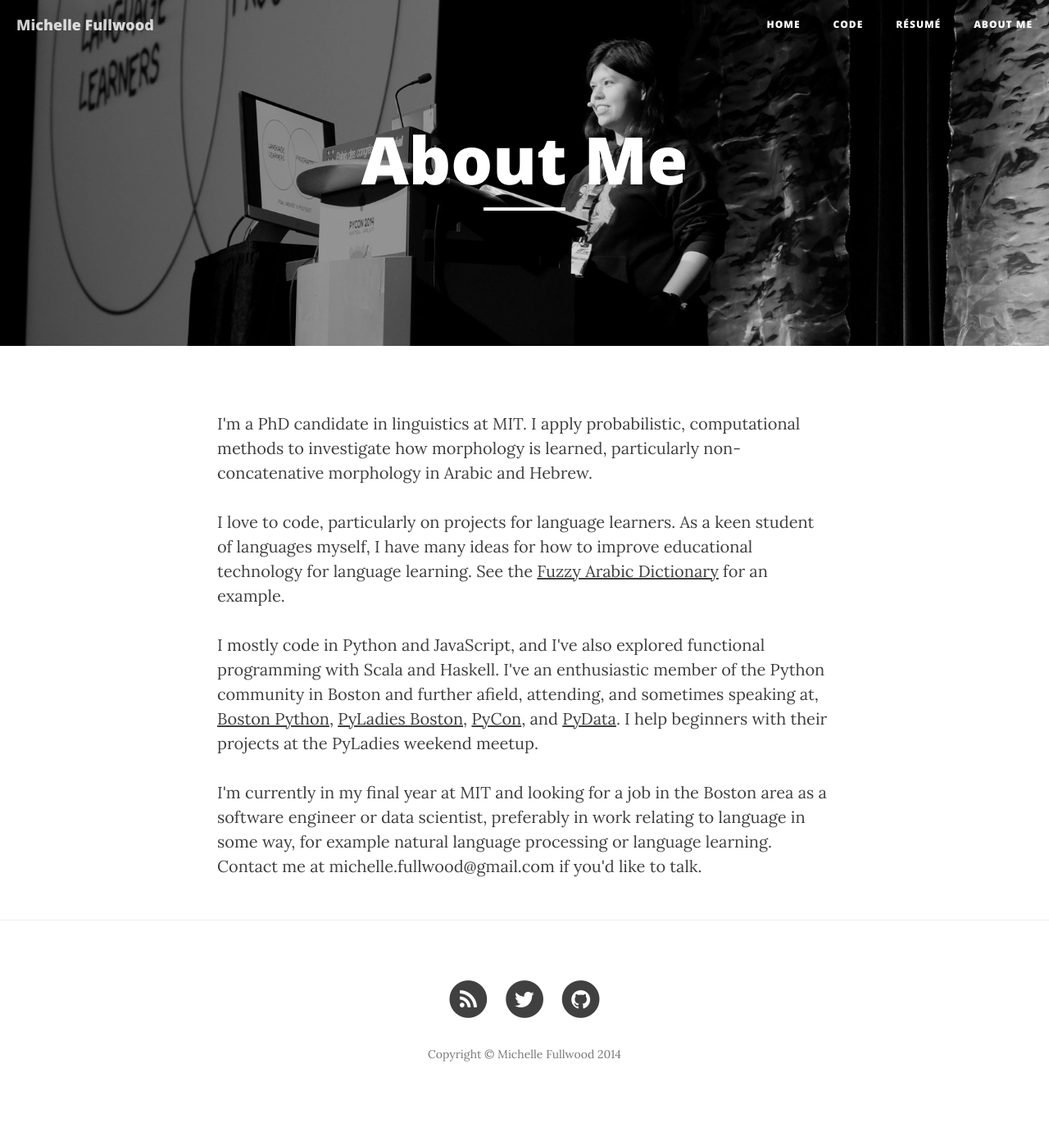
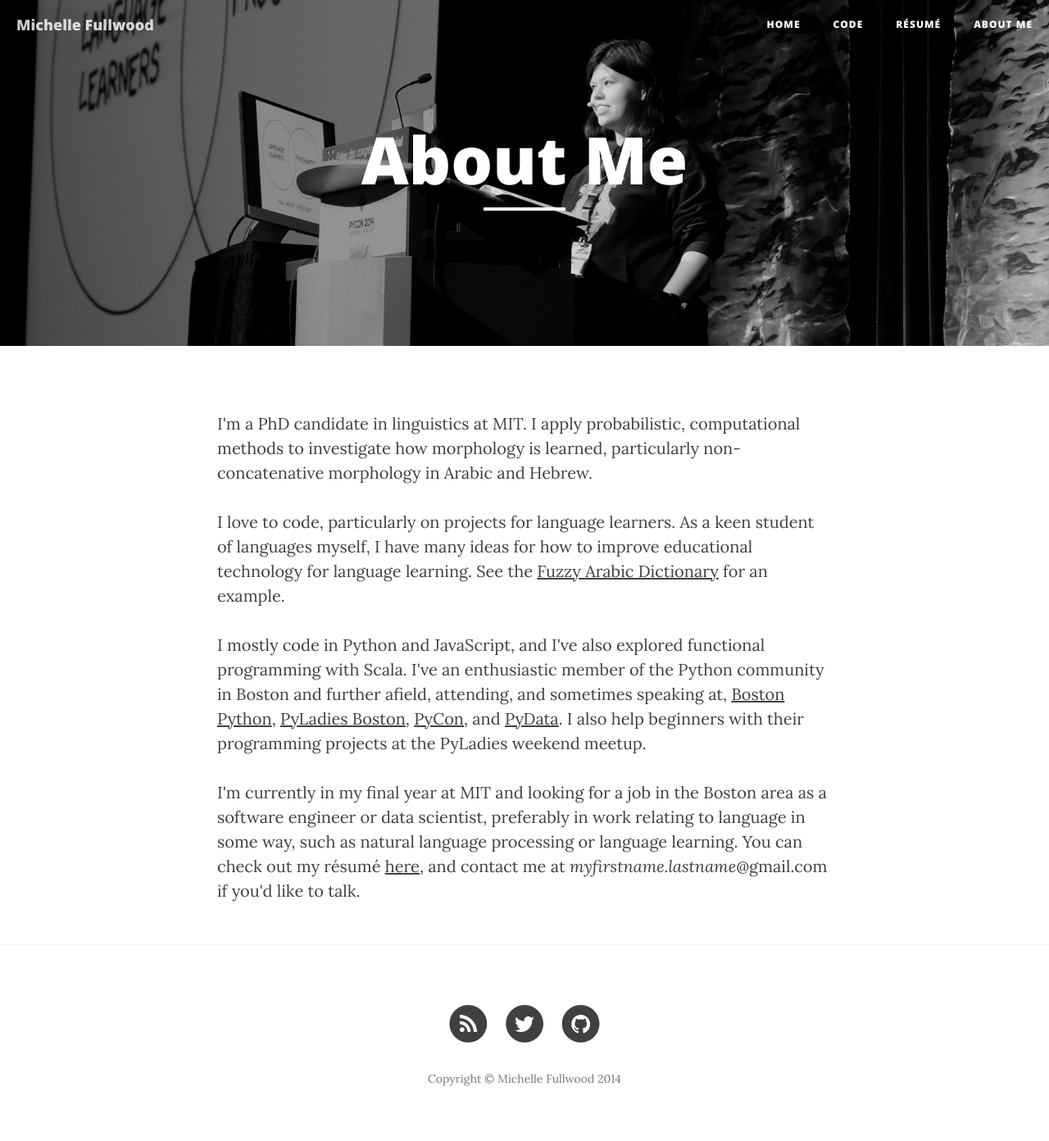
Before and after one commit to michelleful/code-blog, a Jekyll site: the page built from about.html, in a window 1280 px wide. Shown: the whole page at 82% size. Built offline with Jekyll 4.4.1, drawn with Linux system fonts in a browser that asks for light colours; nearby versions of some CDN libraries; before the commit the page ends 1362 px from its top, so only the background shows below that.

Commit message:
Small changes to About Me

```diff
--- a/about.html
+++ b/about.html
@@ -9,6 +9,6 @@ header-img: "img/MichelleFullwood_photoby_RubenOrduz_evenmoretopcropped_burned.j
 
 <p>I love to code, particularly on projects for language learners. As a keen student of languages myself, I have many ideas for how to improve educational technology for language learning. See the <a href="http://fuzzyarabic.herokuapp.com">Fuzzy Arabic Dictionary</a> for an example.</p>
 
-<p>I mostly code in Python and JavaScript, and I've also explored functional programming with Scala and Haskell. I've an enthusiastic member of the Python community in Boston and further afield, attending, and sometimes speaking at, <a href="http://www.meetup.com/bostonpython/">Boston Python</a>, <a href="http://boston.pyladies.com/">PyLadies Boston</a>, <a href="/2014/05/08/lightning-talk-at-pycon-2014/">PyCon</a>, and <a href="http://pydata.org/nyc2014/abstracts/#300">PyData</a>. I help beginners with their projects at the PyLadies weekend meetup.</p>
+<p>I mostly code in Python and JavaScript, and I've also explored functional programming with Scala. I've an enthusiastic member of the Python community in Boston and further afield, attending, and sometimes speaking at, <a href="http://www.meetup.com/bostonpython/">Boston Python</a>, <a href="http://boston.pyladies.com/">PyLadies Boston</a>, <a href="/2014/05/08/lightning-talk-at-pycon-2014/">PyCon</a>, and <a href="http://pydata.org/nyc2014/abstracts/#300">PyData</a>. I also help beginners with their programming projects at the PyLadies weekend meetup.</p>
 
-<p>I'm currently in my final year at MIT and looking for a job in the Boston area as a software engineer or data scientist, preferably in work relating to language in some way, for example natural language processing or language learning. Contact me at michelle.fullwood@gmail.com if you'd like to talk.</p>
+<p>I'm currently in my final year at MIT and looking for a job in the Boston area as a software engineer or data scientist, preferably in work relating to language in some way, such as natural language processing or language learning. You can check out my résumé <a href="https://github.com/michelleful/CV">here</a>, and contact me at <em>myfirstname.lastname</em>@gmail.com if you'd like to talk.</p>
```
